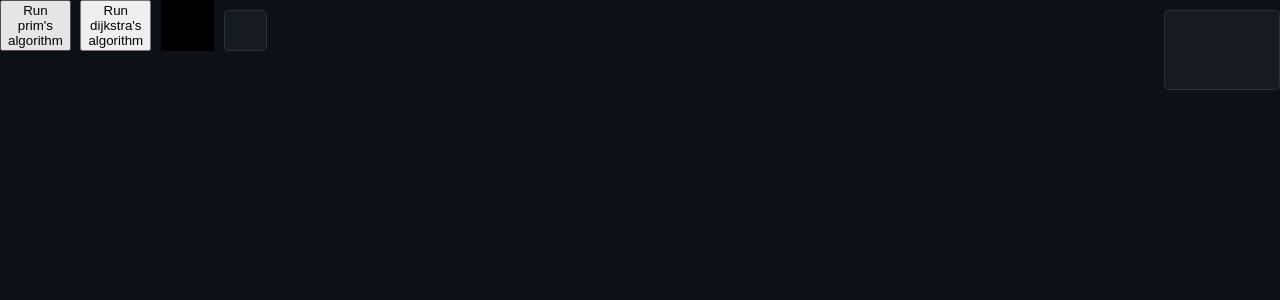
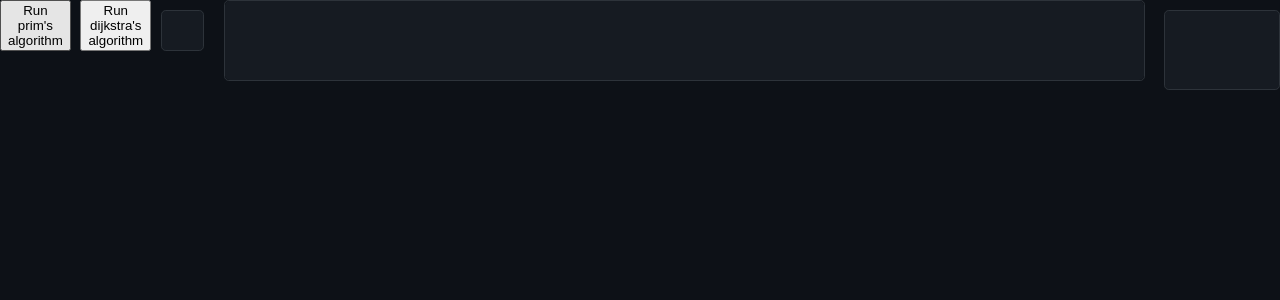
Before and after one commit to adiletbaimyrza/dijkstra-prim-visualization, a React (Vite) app in the folder dijkstra-prim-visualization/: page / in a window 1280 px wide. Shown: the top 300 px of the page. Built offline with nearby package versions, Linux system fonts and the light colour scheme.

Commit message:
Add wrapper div to canvas element

```diff
--- a/dijkstra-prim-visualization/src/components/Canvas/Canvas.jsx
+++ b/dijkstra-prim-visualization/src/components/Canvas/Canvas.jsx
@@ -103,6 +103,7 @@ const Canvas = () => {
   };
 
   return (
+    <div className={classes.canvasWrapper}>
       <svg
         ref={canvasRef}
         className={classes.canvas}
@@ -111,6 +112,7 @@ const Canvas = () => {
         <Edges edges={edges} />
         <Nodes nodes={nodes} onNodeClick={nodeClickHandler} />
       </svg>
+    </div>
   );
 };
 
--- a/dijkstra-prim-visualization/src/components/Canvas/Canvas.module.css
+++ b/dijkstra-prim-visualization/src/components/Canvas/Canvas.module.css
@@ -1,6 +1,15 @@
 .canvas {
-  background-color: black;
+  background-color: #161b22;
   cursor: crosshair;
   height: 100%;
   width: 100%;
+}
+
+.canvasWrapper {
+  border-radius: 0.3rem;
+  border: 1px solid #2d333a;
+  margin: 0 0.6rem 0.6rem 0;
+}
+.canvasWrapper > * {
+  border-radius: 0.3rem;
 }/*# sourceMappingURL=Canvas.module.css.map */
--- a/dijkstra-prim-visualization/src/components/Canvas/Canvas.module.scss
+++ b/dijkstra-prim-visualization/src/components/Canvas/Canvas.module.scss
@@ -1,6 +1,16 @@
 .canvas {
-  background-color: black;
+  background-color: #161b22;
   cursor: crosshair;
   height: 100%;
   width: 100%;
 }
+
+.canvasWrapper {
+  border-radius: 0.3rem;
+  border: 1px solid #2d333a;
+  margin: 0 0.6rem 0.6rem 0;
+
+  & > * {
+    border-radius: 0.3rem;
+  }
+}
```
Also changed, not shown: 1 other file (tests, documents, lock files or other folders). Lines whose indentation alone changed are shown as unchanged.
